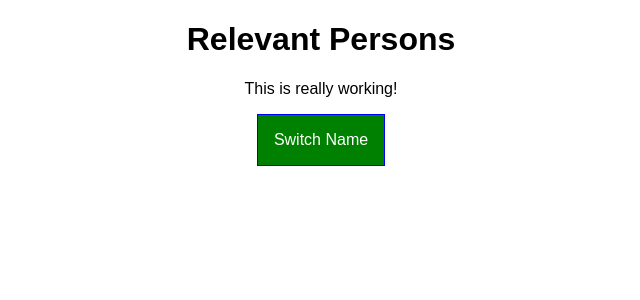
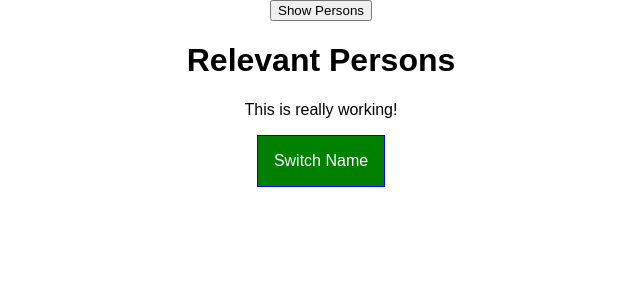
Before and after one commit to bedmiston/react-complete-guide, a React app: page / in a window 1280 px wide. Shown: the top 300 px of the page, without its empty margins (319-959 px from the left). Built offline with nearby package versions, Linux system fonts and the light colour scheme.

Commit message:
Use PureComponent

```diff
--- a/src/components/Persons/Persons.js
+++ b/src/components/Persons/Persons.js
@@ -1,7 +1,7 @@
-import React, { Component } from 'react';
+import React, { PureComponent } from 'react';
 import Person from './Person/Person';
 
-class Persons extends Component {
+class Persons extends PureComponent {
   constructor(props) {
     super(props);
     console.log('[Persons.js] Inside Constructor');
@@ -13,6 +13,35 @@ class Persons extends Component {
 
   componentDidMount() {
     console.log('[Persons.js] Inside componentDidMount');
+  }
+
+  componentWillReceiveProps(props) {
+    console.log('[Persons.js] Inside componentWillReceiveProps', props);
+  }
+
+  // shouldComponentUpdate(nextProps, nextState) {
+  //   console.log(
+  //     '[Persons.js] Inside shouldComponentUpdate',
+  //     nextProps,
+  //     nextState
+  //   );
+  //   return (
+  //     nextProps.persons !== this.props.persons ||
+  //     nextProps.changed !== this.props.changed ||
+  //     nextProps.clicked !== this.props.clicked
+  //   );
+  // }
+
+  componentWillUpdate(nextProps, nextState) {
+    console.log(
+      '[Persons.js] Inside componentWillUpdate',
+      nextProps,
+      nextState
+    );
+  }
+
+  componentDidUpdate(prevProps, prevState) {
+    console.log('[Persons.js] Inside componentDidUpdate', prevProps, prevState);
   }
 
   render() {
--- a/src/containers/App.js
+++ b/src/containers/App.js
@@ -1,9 +1,9 @@
-import React, { Component } from 'react';
+import React, { PureComponent } from 'react';
 import Persons from '../components/Persons/Persons';
 import Cockpit from '../components/Cockpit/Cockpit';
 import classes from './App.css';
 
-class App extends Component {
+class App extends PureComponent {
   constructor(props) {
     super(props);
     console.log('[App.js] Inside Constructor');
@@ -15,6 +15,22 @@ class App extends Component {
 
   componentDidMount() {
     console.log('[App.js] Inside componentDidMount');
+  }
+
+  // shouldComponentUpdate(nextProps, nextState) {
+  //   console.log('[App.js] Inside shouldComponentUpdate', nextProps, nextState);
+  //   return (
+  //     nextState.persons !== this.state.persons ||
+  //     nextState.showPersons !== this.state.showPersons
+  //   );
+  // }
+
+  componentWillUpdate(nextProps, nextState) {
+    console.log('[App.js] Inside componentWillUpdate', nextProps, nextState);
+  }
+
+  componentDidUpdate(prevProps, prevState) {
+    console.log('[App.js] Inside componentDidUpdate', prevProps, prevState);
   }
 
   state = {
@@ -75,6 +91,13 @@ class App extends Component {
 
     return (
       <div className={classes.App}>
+        <button
+          onClick={() => {
+            this, this.setState({ showPersons: true });
+          }}
+        >
+          Show Persons
+        </button>
         <Cockpit
           appTitle={this.props.title}
           showPersons={this.state.showPersons}
```
